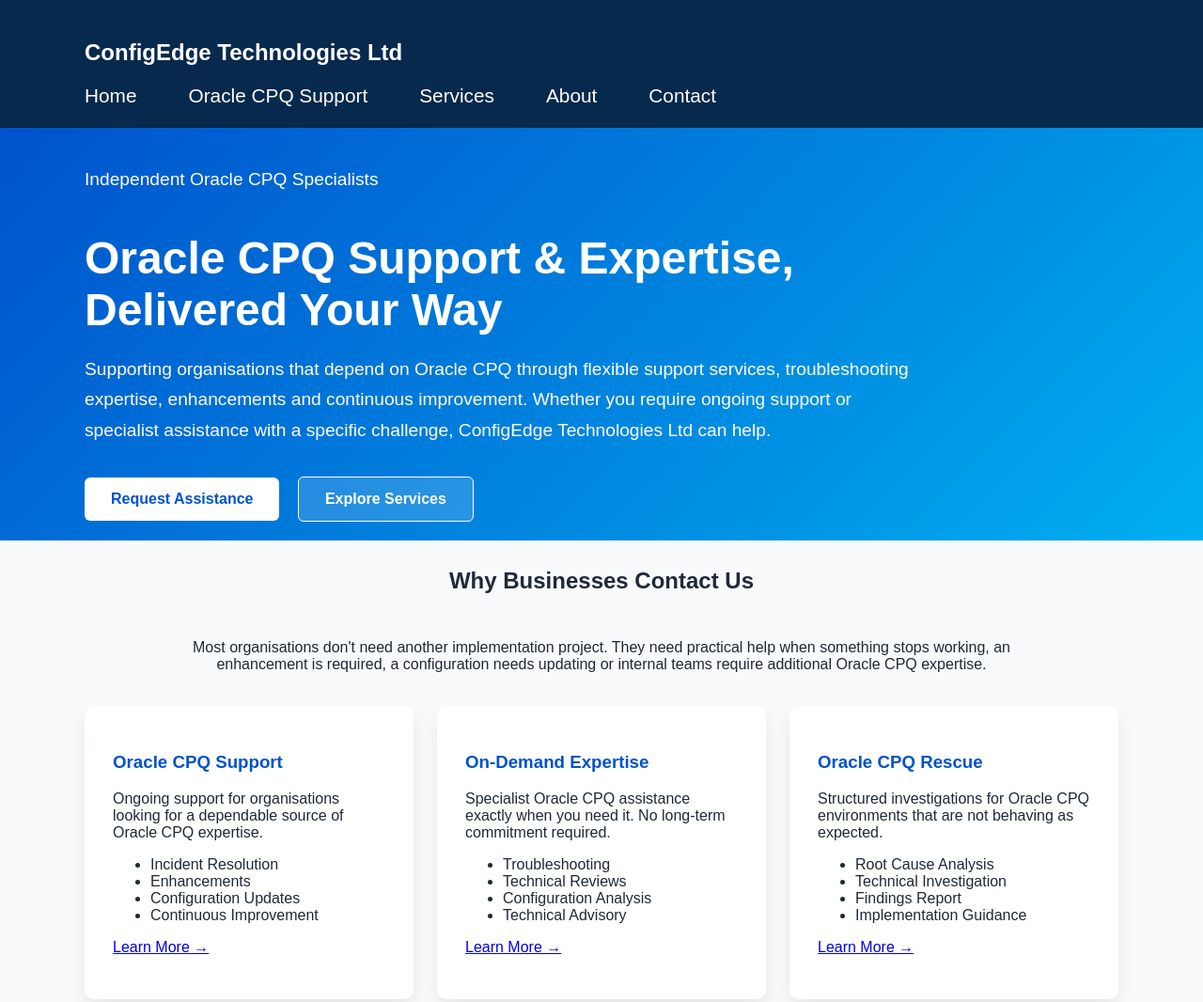
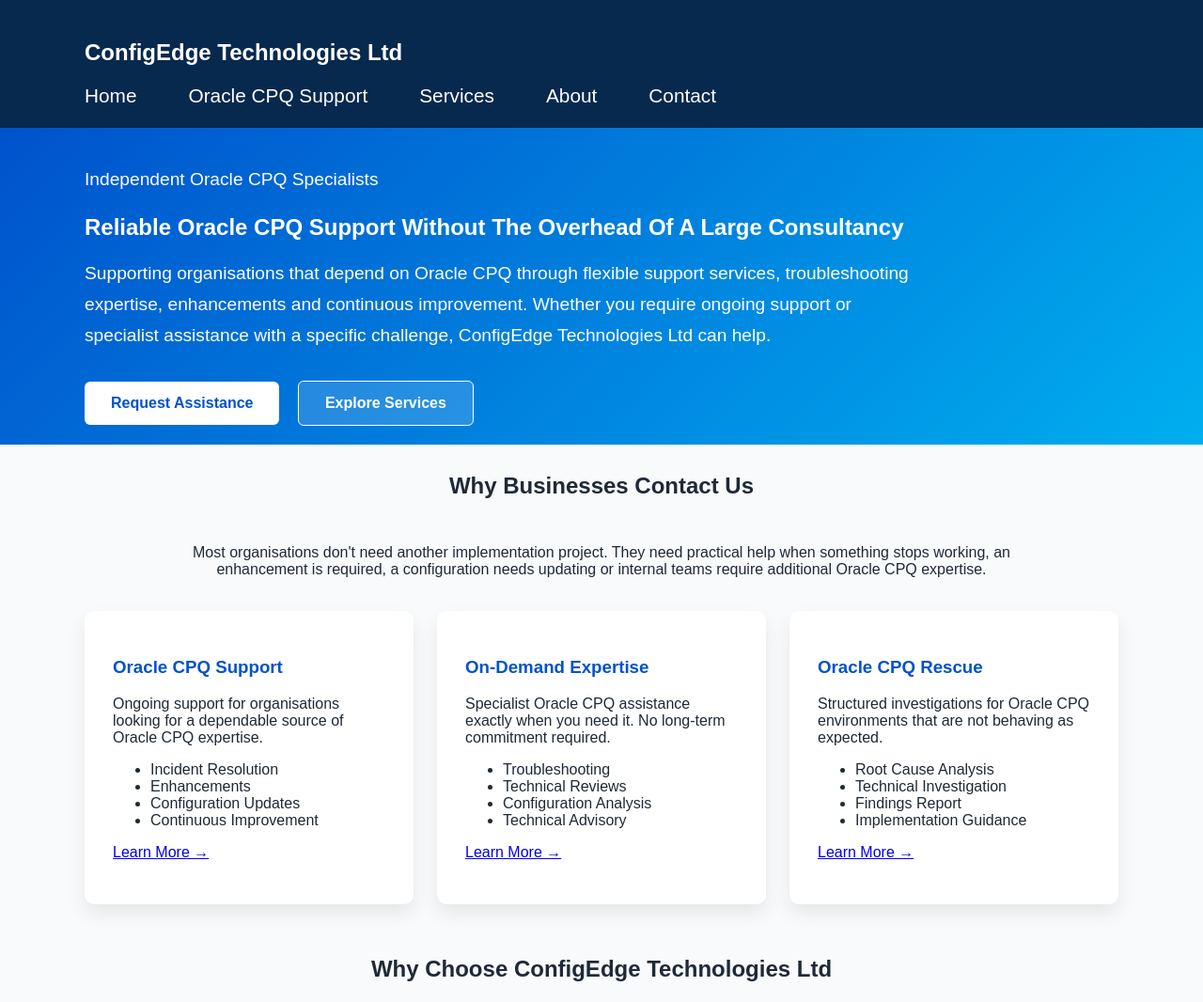
Before and after one commit to tprasanna-oss/configedge-technologies-website, a plain HTML site: page index.html in a window 1280 px wide. Shown: the top 1066 px of the page at 94% size. Drawn offline with Linux system fonts and the light colour scheme.

Commit message:
Update index.html

```diff
--- a/index.html
+++ b/index.html
@@ -116,9 +116,9 @@ content="Independent Oracle CPQ specialists providing Oracle CPQ support, troubl
 
 <p>Independent Oracle CPQ Specialists</p>
 
-<h1>
-Oracle CPQ Support & Expertise, Delivered Your Way
-</h1>
+<h2>
+Reliable Oracle CPQ Support Without The Overhead Of A Large Consultancy
+</h2>
 
 <p>
 Supporting organisations that depend on Oracle CPQ through flexible support services,
```
